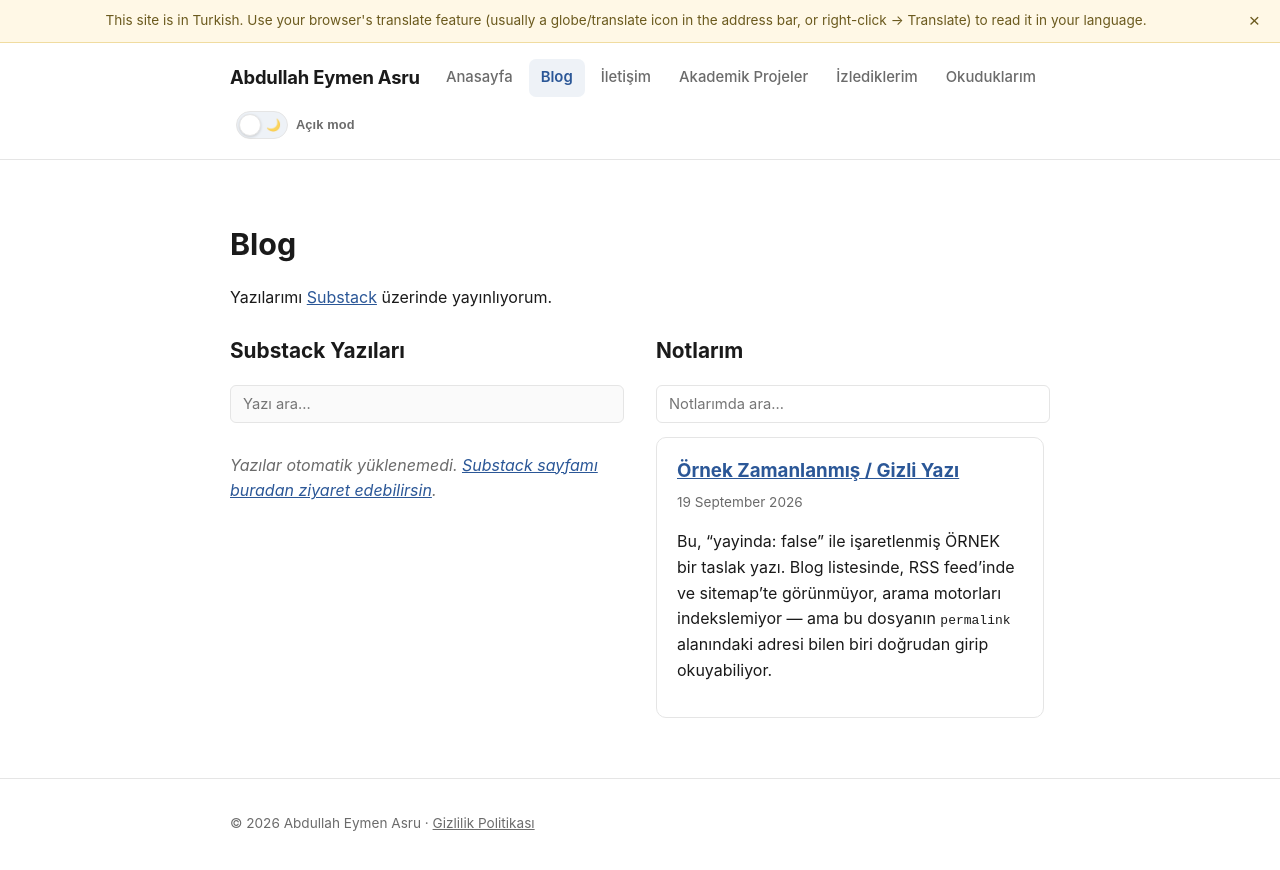
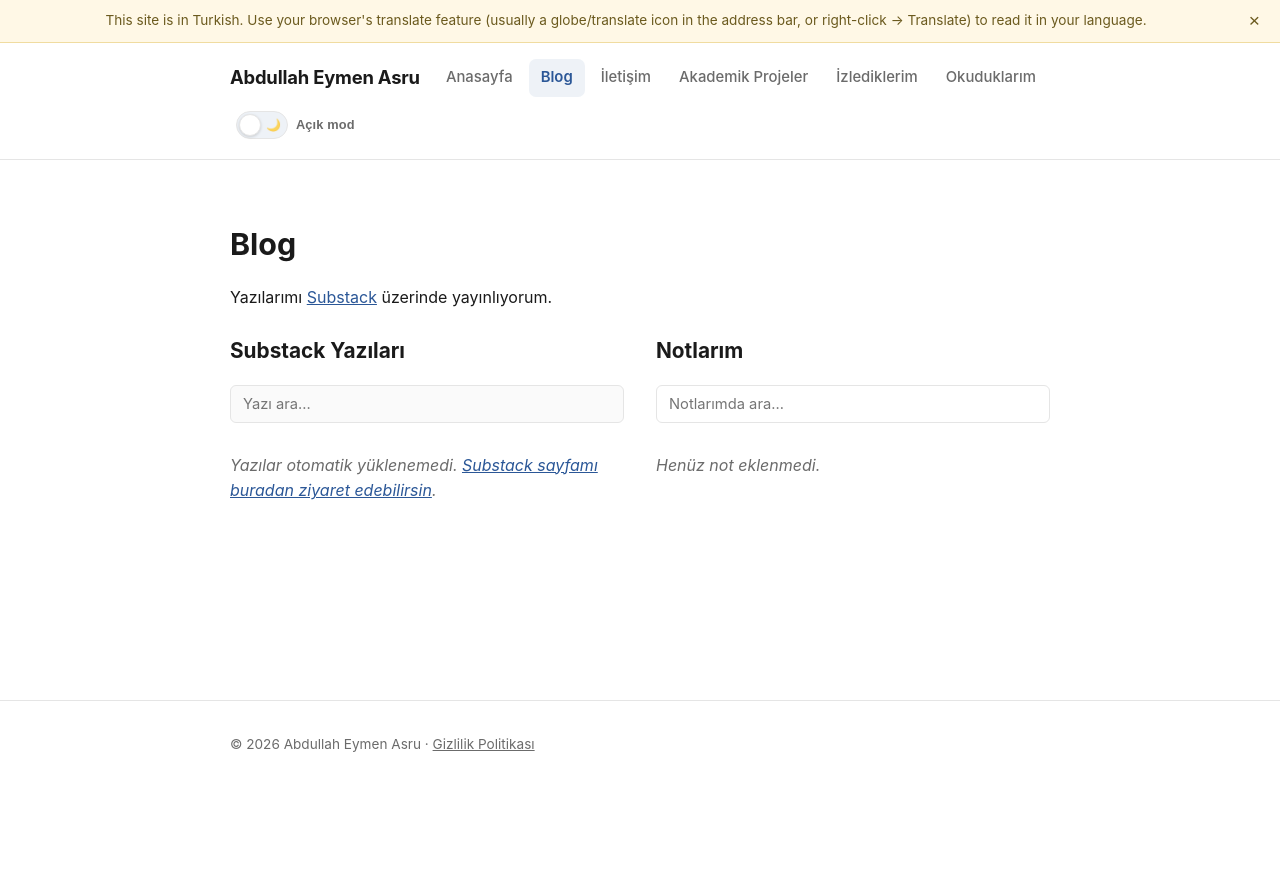
Before and after one commit to abdullah-eymen-asru/abdullah-eymen-asru.github.io, a Jekyll site: the page built from blog.md, in a window 1280 px wide. Shown: the top 870 px of the page. Built offline with Jekyll 4.4.1, drawn with Linux system fonts in a browser that asks for light colours.

Commit message:
Update filter for published posts in blog.md

```diff
--- a/blog.md
+++ b/blog.md
@@ -34,7 +34,7 @@ title: Blog
       placeholder="Notlarımda ara…">
 
     <div id="notes-posts" class="scroll-list">
-      {% assign yayindaki_yazilar = site.posts | where_exp: "p", "p.yayinda != false" %}
+      {% assign yayindaki_yazilar = site.posts | where_exp: "p", "p.yayinda != false and p.date <= site.time" %}
       {% for post in yayindaki_yazilar %}
       <div class="post-card searchable" data-search="{{ post.title | downcase }} {{ post.excerpt | strip_html | downcase }}">
         <h3><a href="{{ post.url | relative_url }}">{{ post.title }}</a></h3>
```
